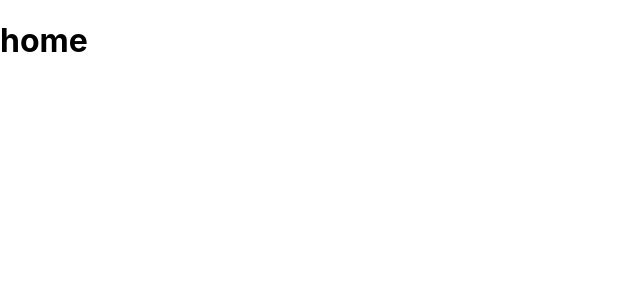
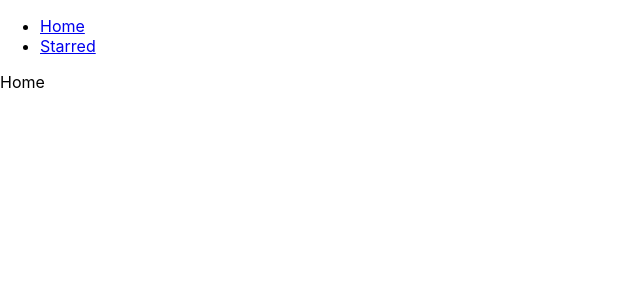
Before and after one commit to TornikeKheladze/box-office, a React (Create React App) app: page / in a window 1280 px wide. Shown: the top 300 px of the page, without its empty margins (0-640 px from the left). Built offline with nearby package versions, Linux system fonts and the light colour scheme.

Commit message:
added navbar and created page components

```diff
--- a/src/App.js
+++ b/src/App.js
@@ -1,11 +1,17 @@
 import { Routes, Route } from 'react-router-dom';
+import Navs from './Components/Nav';
+import Home from './Pages/Home';
+import Starred from './Pages/Starred';
 
 function App() {
   return (
-    <Routes>
-      <Route exact path="/" element={<h1>home</h1>} />
-      <Route path="/starred" element={<h1>starred</h1>} />
-    </Routes>
+    <div>
+      <Navs />
+      <Routes>
+        <Route exact path="/" element={<Home />} />
+        <Route path="/starred" element={<Starred />} />
+      </Routes>
+    </div>
   );
 }
 
--- /dev/null
+++ b/src/Components/Nav.js
@@ -0,0 +1,23 @@
+import React from 'react';
+import { Link } from 'react-router-dom';
+
+const LINKS = [
+  { to: '/', text: 'Home' },
+  { to: '/starred', text: 'Starred' },
+];
+
+const Navs = () => {
+  return (
+    <div>
+      <ul>
+        {LINKS.map(link => (
+          <li key={link.text}>
+            <Link to={link.to}>{link.text}</Link>
+          </li>
+        ))}
+      </ul>
+    </div>
+  );
+};
+
+export default Navs;
--- /dev/null
+++ b/src/Pages/Home.js
@@ -0,0 +1,7 @@
+import React from 'react';
+
+const Home = () => {
+  return <div>Home</div>;
+};
+
+export default Home;
--- /dev/null
+++ b/src/Pages/Starred.js
@@ -0,0 +1,7 @@
+import React from 'react';
+
+const Starred = () => {
+  return <div>starred</div>;
+};
+
+export default Starred;
```
